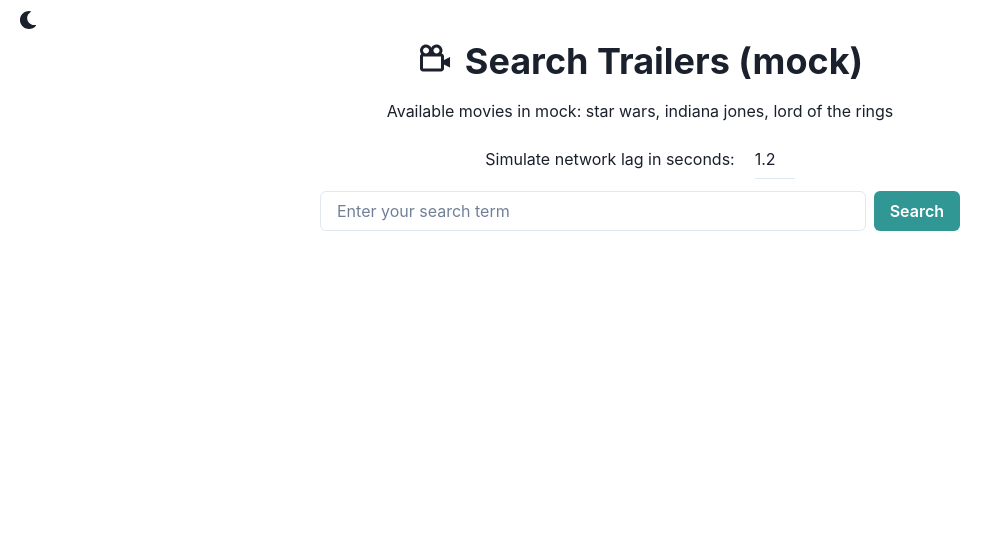
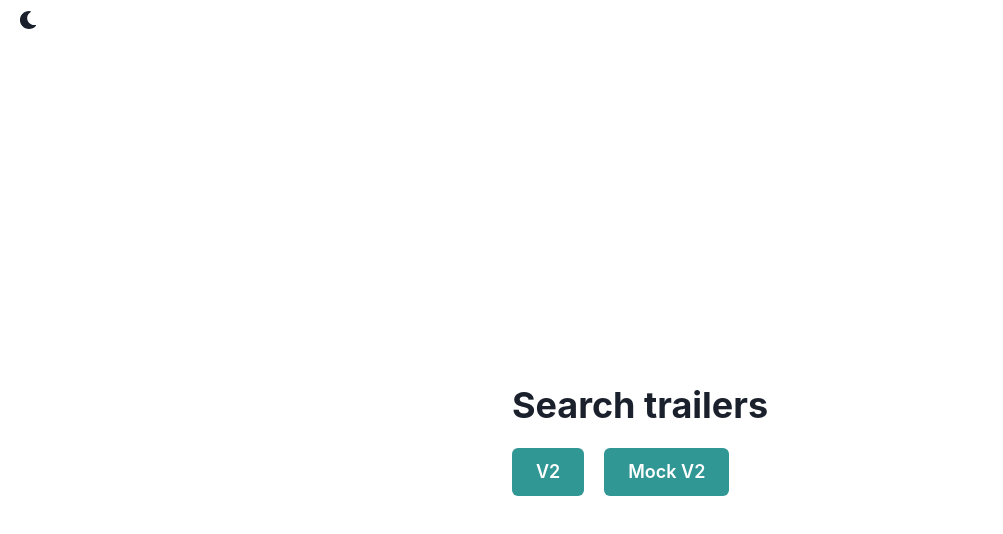
Before and after one commit to Tim-schoonewille/ogd-assessment-backend, a React (Create React App) app in the folder frontend/my-app/: page / in a window 1280 px wide. Shown: the top 534 px of the page, without its empty margins (0-1003 px from the left). Built offline with nearby package versions, Linux system fonts and the light colour scheme.

Commit message:
Updated frontend

```diff
--- a/frontend/my-app/src/App.tsx
+++ b/frontend/my-app/src/App.tsx
@@ -3,16 +3,16 @@ import MockSearchPageV2 from "./routes/mock-v2";
 import SearchMockV2 from "./routes/SearchMockV2";
 import SearchV2 from "./routes/SearchV2";
 import { ColorModeSwitcher } from "./ColorModeSwitcher";
+import Landing from "./routes/Landing";
 
 export default function App() {
   return (
     <Router>
       <ColorModeSwitcher />
       <Routes>
-        <Route path="/" element={<SearchMockV2 />} />
+        <Route path="/" element={<Landing />} />
         <Route path="/mock/search" element={<SearchMockV2 />} />
         <Route path="/v2/search" element={<SearchV2 />} />
-        <Route path="/mock-v2" element={<MockSearchPageV2 />} />
       </Routes>
     </Router>
   );
--- /dev/null
+++ b/frontend/my-app/src/routes/Landing.tsx
@@ -0,0 +1,31 @@
+import { Button, Fade, Flex, Heading, ScaleFade } from "@chakra-ui/react";
+import { Link } from "react-router-dom";
+
+export default function Landing() {
+  return (
+    <>
+      <Flex
+        flexDir={"column"}
+        alignItems={"center"}
+        justifyContent="center"
+        minHeight="100vh"
+      >
+        <ScaleFade in={true} initialScale={0.01}>
+          <Heading mb={5}>Search trailers</Heading>
+          <Flex gap={5}>
+            <Link to={"/v2/search"}>
+              <Button colorScheme="teal" size="lg">
+                V2
+              </Button>
+            </Link>
+            <Link to="/mock/search">
+              <Button colorScheme="teal" size="lg">
+                Mock V2
+              </Button>
+            </Link>
+          </Flex>
+        </ScaleFade>
+      </Flex>
+    </>
+  );
+}
--- a/frontend/my-app/src/routes/SearchMockV2.tsx
+++ b/frontend/my-app/src/routes/SearchMockV2.tsx
@@ -22,7 +22,7 @@ import { BiCameraMovie } from "react-icons/bi";
 
 export default function SearchMockV2() {
   const [title, setTitle] = useState("");
-  const [networkLag, setNetworkLag] = useState("1.2");
+  const [networkLag, setNetworkLag] = useState("0.5");
   const [isLoading, setIsLoading] = useState(false);
   const [compactMovieData, setCompactMovieData] = useState<CompactMovieData[]>(
     []
@@ -54,7 +54,6 @@ export default function SearchMockV2() {
       );
       if (response.ok) {
         const data = await response.json();
-        console.log("response headers:", response.headers);
         setCompactMovieData(data);
 
         const dataArray = [];
@@ -82,16 +81,8 @@ export default function SearchMockV2() {
           }
         }
       } else {
+        console.log("Not ok!");
         setErrorFlag(true);
-        // toast({
-        //   title: "Error fetching data!",
-        //   description: "Movie not found!",
-        //   status: "error",
-        //   duration: 9000,
-        //   isClosable: true,
-        // });
-      }
-      if (errorFlag) {
         toast({
           title: "Error fetching data!",
           description: "Movie not found!",
@@ -104,6 +95,7 @@ export default function SearchMockV2() {
       console.error(e);
     } finally {
       setIsLoading(false);
+      setTitle("");
     }
   }
 
@@ -160,7 +152,7 @@ export default function SearchMockV2() {
           </Button>
         </Flex>
       </Flex>
-      <Flex alignItems="center" flexDir="column">
+      <Flex alignItems="center" flexDir="column" mb={3}>
         {isLoading && <Text> Loading {compactMovieData.length} movies...</Text>}
       </Flex>
       <Flex
--- a/frontend/my-app/src/routes/SearchV2.tsx
+++ b/frontend/my-app/src/routes/SearchV2.tsx
@@ -5,17 +5,22 @@ import {
   Flex,
   HStack,
   Heading,
+  Icon,
   Input,
+  ScaleFade,
   Skeleton,
   Spinner,
   Stack,
+  Text,
   VStack,
+  useToast,
 } from "@chakra-ui/react";
 import MovieCardWithImage from "../ui/MovieCard";
 import { CompactMovieData, MovieDataWithTrailer } from "../types";
-import { useState } from "react";
+import { FormEvent, useState } from "react";
+import { BiCameraMovie } from "react-icons/bi";
 
-export default function SearchV2() {
+export default function SearchMockV2() {
   const [title, setTitle] = useState("");
   const [isLoading, setIsLoading] = useState(false);
   const [compactMovieData, setCompactMovieData] = useState<CompactMovieData[]>(
@@ -24,58 +29,98 @@ export default function SearchV2() {
   const [moviesWithTrailer, setMoviesWithTrailer] = useState<
     MovieDataWithTrailer[]
   >([]);
+  const [errorData, setErrorData] = useState("");
+  const [errorFlag, setErrorFlag] = useState(false);
+  const toast = useToast();
 
   async function searchMovies(query: string) {
     setCompactMovieData([]);
-    setCompactMovieData([]);
+    setMoviesWithTrailer([]);
+    setErrorData("");
+    setErrorFlag(false);
     const URL = "http://localhost:8000/api/v2/trailer/search";
 
     try {
       setIsLoading(true);
-      const response = await fetch(`${URL}`, {
-        method: "POST",
+      const response = await fetch(
+        `${URL}?title=${query}`,
+        {
+          method: "GET",
           headers: {
             "Content-Type": "application/json",
           },
-        body: JSON.stringify({ title: query }),
-      });
-
+        }
+      );
+      if (response.ok) {
         const data = await response.json();
         setCompactMovieData(data);
 
         const dataArray = [];
 
         for (const movie of data) {
-        const response = await fetch(`${URL}/${movie.imdbid}`, {
-          method: "POST",
+          const response = await fetch(
+            `${URL}/${movie.imdbid}`,
+            {
+              method: "GET",
               headers: {
                 "content-type": "application/json",
               },
-          body: JSON.stringify({ title: movie.title }),
+            }
+          );
+          if (response.ok) {
+            const result = await response.json();
+
+            dataArray.push(result);
+            setMoviesWithTrailer([...dataArray]);
+          } else {
+            setErrorData("Error fetching data..");
+            setErrorFlag(true);
+            console.log("error data: ", errorData);
+            console.log("error flag:", errorFlag);
+          }
+        }
+      } else {
+        console.log("Not ok!");
+        setErrorFlag(true);
+        toast({
+          title: "Error fetching data!",
+          description: "Movie not found!",
+          status: "error",
+          duration: 9000,
+          isClosable: true,
         });
-
-        const result = await response.json();
-        dataArray.push(result);
-        console.log("result is", result);
-        console.log("array is now: ", dataArray);
-        setMoviesWithTrailer([...dataArray]);
       }
     } catch (e) {
       console.error(e);
     } finally {
       setIsLoading(false);
+      setTitle("");
     }
   }
 
   return (
+    <>
       <Flex
-      height="100vh"
         justifyContent="flex-start"
         alignItems="center"
         flexDirection="column"
       >
-      <Heading mb={4}>Search Trailers v2</Heading>
-      <Flex width="50%" mb={10}>
+        <Flex>
+          <Heading>
+            <Icon mr={3} as={BiCameraMovie} />
+          </Heading>
+          <Heading mb={4}>Search Trailers </Heading>
+        </Flex>
+
+        <Flex
+          as="form"
+          width="50%"
+          mb={10}
+          onSubmit={(e) => {
+            e.preventDefault();
+            searchMovies(title);
+          }}
+        >
           <Input
             placeholder="Enter your search term"
             value={title}
@@ -83,32 +128,57 @@ export default function SearchV2() {
             flex="1"
             mr={2}
           />
-        <Button onClick={() => searchMovies(title)} colorScheme="teal">
+          <Button type="submit" colorScheme="teal">
             Search
           </Button>
         </Flex>
-      <Flex flexDir={"column"} gap={5}>
+      </Flex>
+      <Flex alignItems="center" flexDir="column" mb={3}>
+        {isLoading && <Text> Loading {compactMovieData.length} movies...</Text>}
+      </Flex>
+      <Flex
+        flexDir={"column"}
+        gap={5}
+        alignItems={"center"}
+        flexDirection="column"
+      >
         {moviesWithTrailer &&
           moviesWithTrailer.map((movie) => {
+            if (!movie.title || !movie.trailerEmbedLink) {
+              return;
+            }
             return (
               <>
-                <MovieCardWithImage movie={movie} />
-                <Divider height={10} colorScheme="teal" />
+                <ScaleFade initialScale={0.3} in={true} key={movie.director}>
+                  <MovieCardWithImage movie={movie} key={movie.imdbid} />
+                </ScaleFade>
+                <Divider
+                  height={2}
+                  w="600px"
+                  colorScheme="teal"
+                  key={movie.title}
+                />
               </>
             );
           })}
-
         {isLoading && (
           <Center>
-            <Spinner />
+            {/* <Spinner size={"xl"} /> */}
+            <Flex gap={30}>
+              <Skeleton width="200px" height="160px" />
               <Stack>
-              <Skeleton height="20px" />
-              <Skeleton height="20px" />
-              <Skeleton height="20px" />
+                <Skeleton width="500px" height="20px" />
+                <Skeleton width="500px" height="20px" />
+                <Skeleton width="500px" height="20px" />
+                <Skeleton width="500px" height="20px" />
+                <Skeleton width="500px" height="20px" />
+                <Skeleton width="500px" height="20px" />
+                <Skeleton width="500px" height="20px" />
               </Stack>
+            </Flex>
           </Center>
         )}
       </Flex>
-    </Flex>
+    </>
   );
 }
```
Lines whose indentation alone changed are shown as unchanged.
